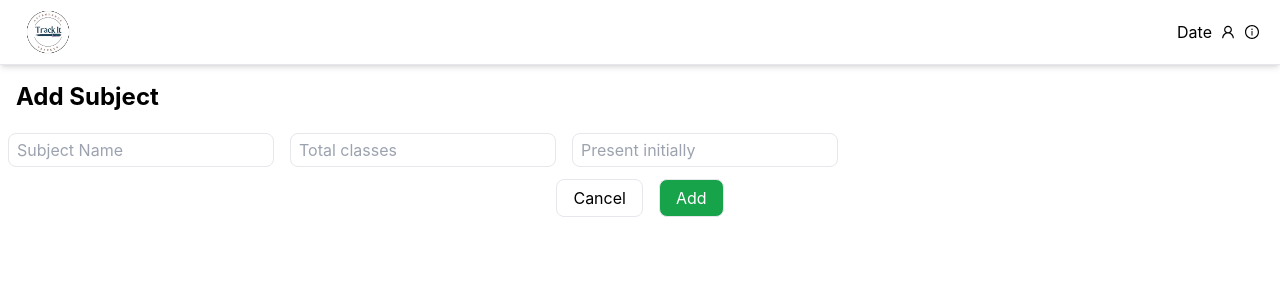
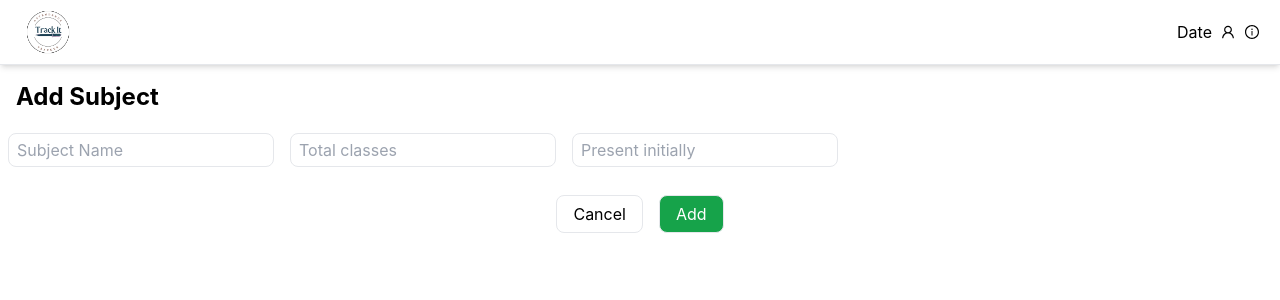
Before and after one commit to ShivanshAr97/Attendance-Tracker, a React (Create React App) app: page /addsub in a window 1280 px wide. Shown: the top 300 px of the page. Built offline with nearby package versions, Linux system fonts and the light colour scheme.

Commit message:
Minor fixes

```diff
--- a/src/components/AddSubject.js
+++ b/src/components/AddSubject.js
@@ -14,7 +14,7 @@ const AddSubject = () => {
                     <input className=' border rounded-lg mx-2 my-1 px-2 py-1 ' type="number" placeholder='Present initially' />
                 </div>
 
-                <div className='flex justify-center'>
+                <div className='flex justify-center my-4'>
                     <Link to="/sub">
                         <button className="btn m-2 border rounded-lg px-4 py-1.5">Cancel</button>
                     </Link>
--- a/src/components/Subject.js
+++ b/src/components/Subject.js
@@ -11,7 +11,7 @@ const Subject = () => {
         <h3 className='mx-4 my-2'>Enter the subjects you want to track attendance for by clicking "Add Subject":</h3>
         <div className=''>
           <Link to="/addsub">
-          <button className="bottom-0 fixed btn my-4 border rounded-lg px-4 py-1 right-1/4 font-semibold">Add Subject</button>
+          <button className="bottom-0 fixed btn my-4 border rounded-lg px-4 py-1 right-1/2 font-semibold">Add Subject</button>
           </Link>
         </div>
       </div>
--- a/src/components/Total.js
+++ b/src/components/Total.js
@@ -21,7 +21,7 @@ const Total = () => {
                         <span className='px-1.5'><AiFillSetting /></span>
                     </div>
                 </div>
-                <div className='mx-4 w-1/4'>
+                <div className='mx-4 w-1/3'>
                     <PieChart
                         data={[
                             { label: 'kejeg', value: 10, color: 'blue' },
```
